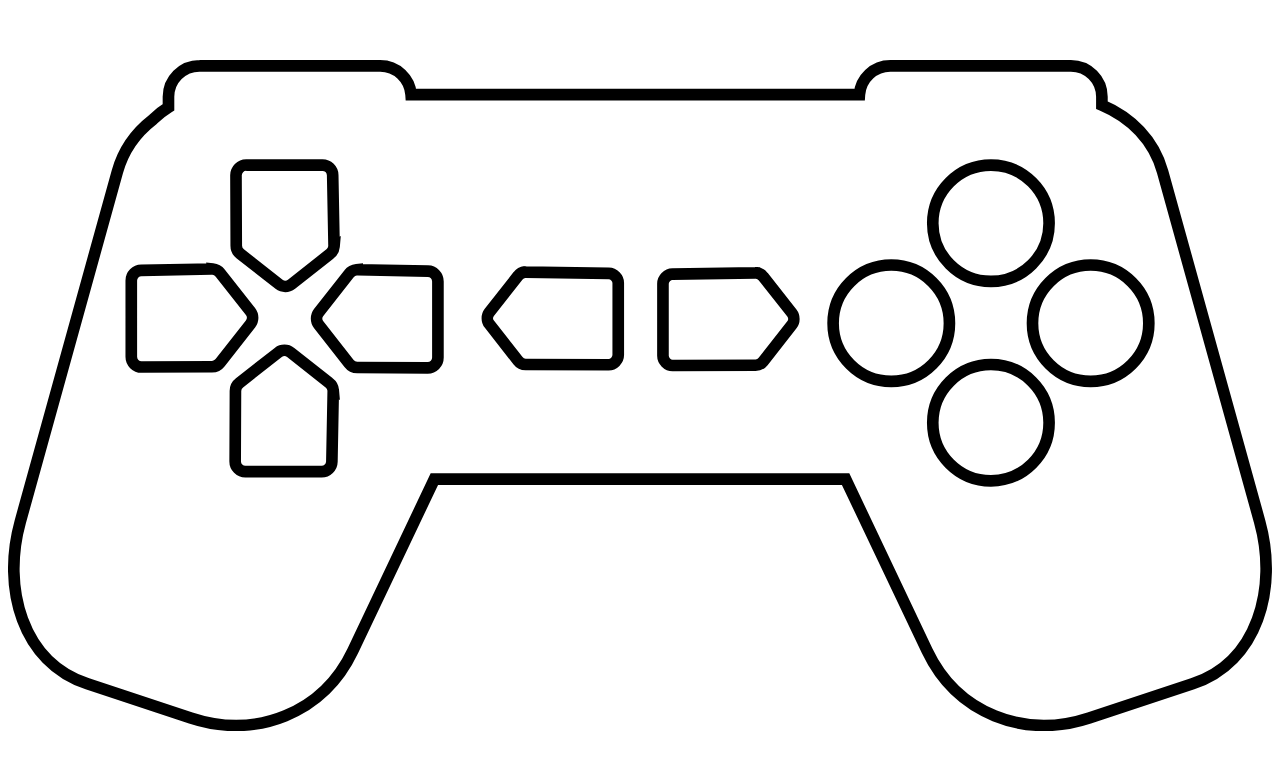
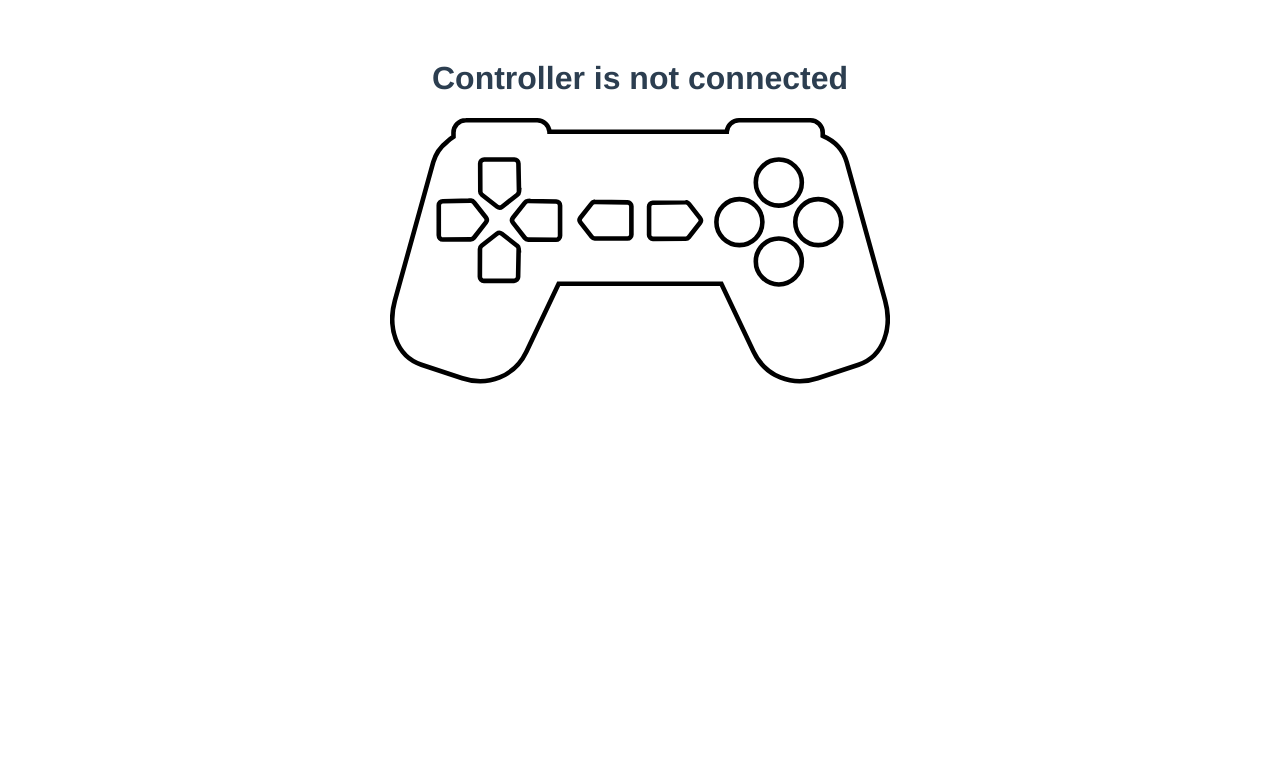
Before and after one commit to HumbertoMendes/controller-tester, a Vue app: page / in a window 1280 px wide. Shown: the top 770 px of the page. Built offline with nearby package versions, Linux system fonts and the light colour scheme.

Commit message:
+ Added title

```diff
--- a/src/views/IndexView.vue
+++ b/src/views/IndexView.vue
@@ -1,6 +1,8 @@
 <template>
   <div>
+    <h1>{{ title }}</h1>
     <game-controller
+      class="game-controller__container"
       :active-buttons="activeButtons"
     />
     <div
@@ -25,7 +27,13 @@ export default {
       intervalId: null,
       axes: [],
       activeButtons: [],
+      connected: false,
     };
+  },
+  computed: {
+    title() {
+      return this.connected ? 'Controller is connected' : 'Controller is not connected';
+    },
   },
   created() {
     window.addEventListener('gamepadconnected', this.onGamePadConnected);
@@ -37,6 +45,8 @@ export default {
   },
   methods: {
     onGamePadConnected(event) {
+      this.connected = true;
+
       const { index } = event.gamepad;
       // All buttons and axes values can be accessed through
       this.intervalId = setInterval(() => {
@@ -59,6 +69,7 @@ export default {
       }, 100);
     },
     onGamePadDisconnected() {
+      this.connected = false;
       console.log('disconnected');
     },
     cancelPolling() {
@@ -71,6 +82,8 @@ export default {
 };
 </script>
 
-<style>
-
+<style lang="scss" scoped>
+.game-controller__container {
+  width: 500px;
+}
 </style>
```
